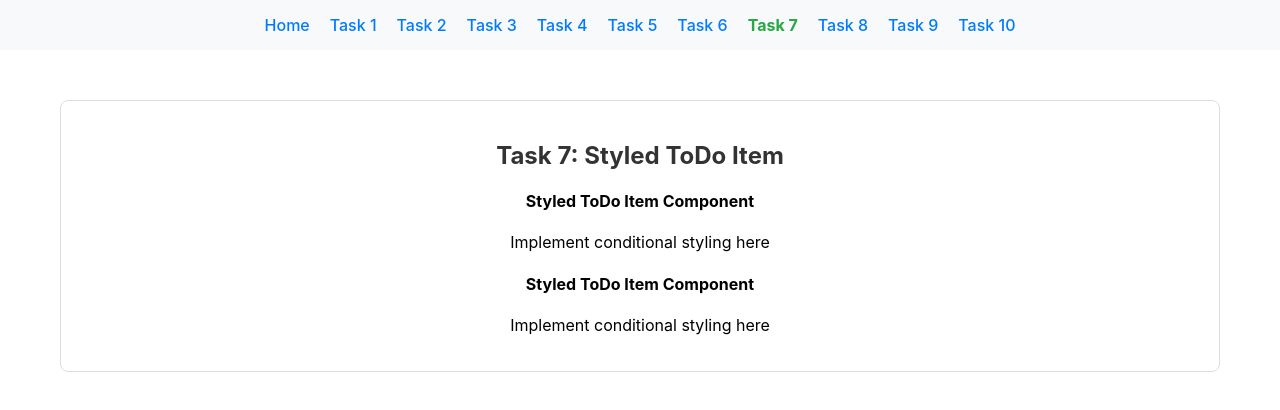
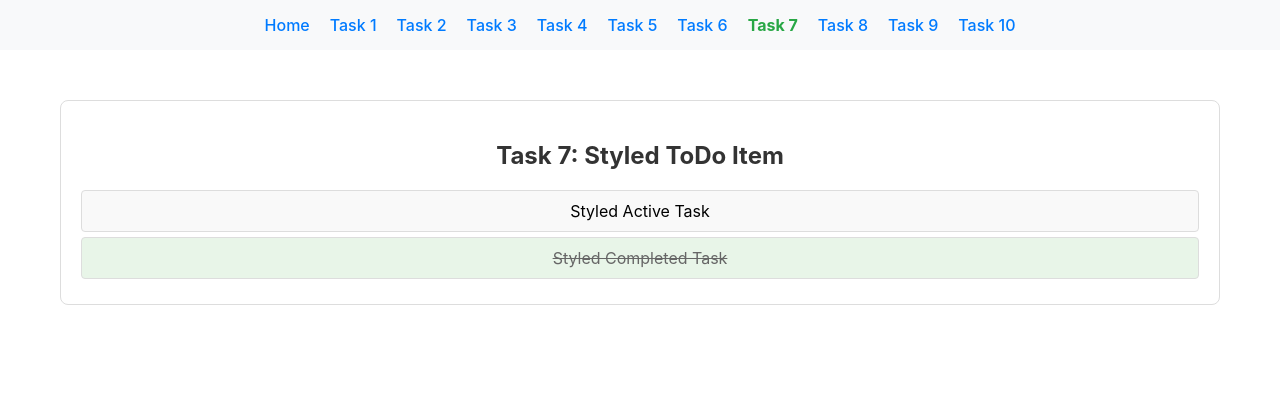
Before and after one commit to DrArzter/node.js-pre-training-course, a React (Create React App) app in the folder React-CSS/react-todo-app/: page /task-07 in a window 1280 px wide. Shown: the top 410 px of the page. Built offline with nearby package versions, Linux system fonts and the light colour scheme.

Commit message:
React-CSS-task-07: implement StyledToDoItem with conditional CSS classes

```diff
--- a/React-CSS/react-todo-app/src/solutions/task-07/StyledToDoItem.tsx
+++ b/React-CSS/react-todo-app/src/solutions/task-07/StyledToDoItem.tsx
@@ -70,11 +70,11 @@ export const StyledToDoItem: React.FC<TodoItemProps> = ({ todo }) => {
   // .todo-item { /* base styles */ }
   // .todo-item.completed { /* completed styles */ }
 
+  const className = `todo-item${todo.completed ? ' completed' : ''}`;
+
   return (
-    <div>
-      {/* TODO: Replace this with your implementation */}
-      <h4>Styled ToDo Item Component</h4>
-      <p>Implement conditional styling here</p>
+    <div className={className}>
+      {todo.title}
     </div>
   );
 };
```
